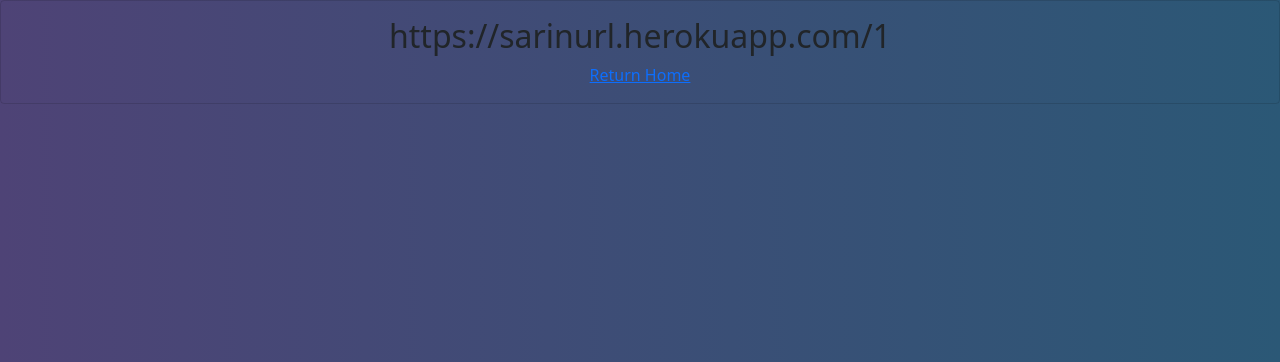
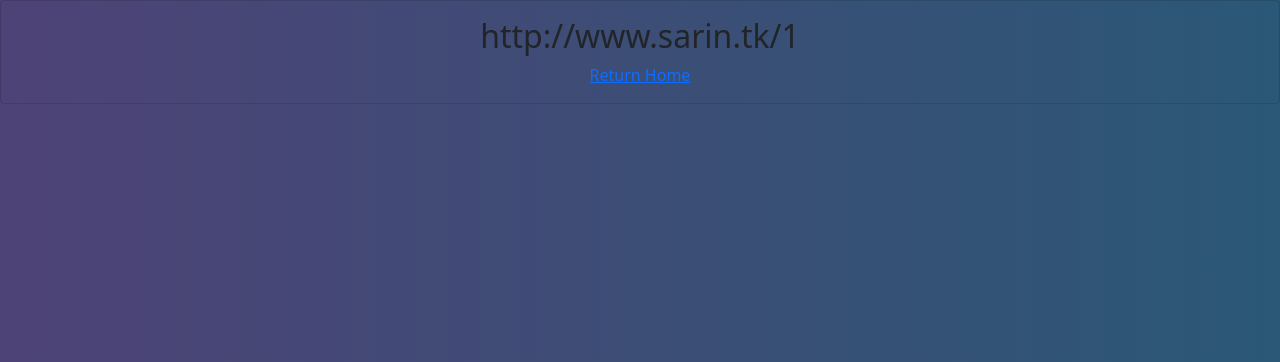
Before and after one commit to oyeshreyash/url-shortener, a Flask app: page /display/1 in a window 1280 px wide. Shown: the part 58-420 px from the top of the page. Run offline with Flask 2, Linux system fonts and the light colour scheme.

Commit message:
added-domain

```diff
--- a/templates/shorturl.html
+++ b/templates/shorturl.html
@@ -15,7 +15,7 @@
     </nav>
       <div class="card text-center bg-transparent">
         <div class="card-body">
-          <h2>https://sarinurl.herokuapp.com/{{short_url_display}}</h2>
+          <h2>http://www.sarin.tk/{{short_url_display}}</h2>
           <a href="https://sarinurl.herokuapp.com">Return Home</a>
         </div>
       </div>
```
